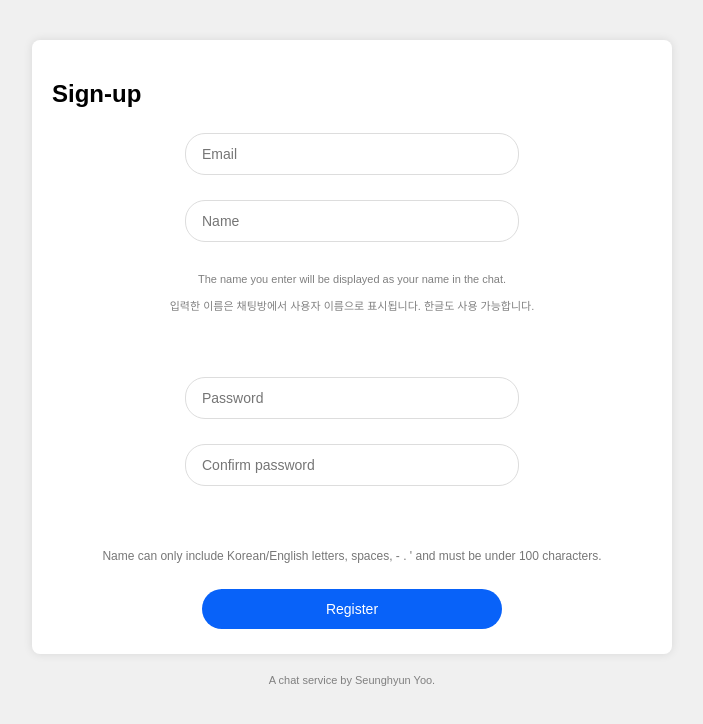
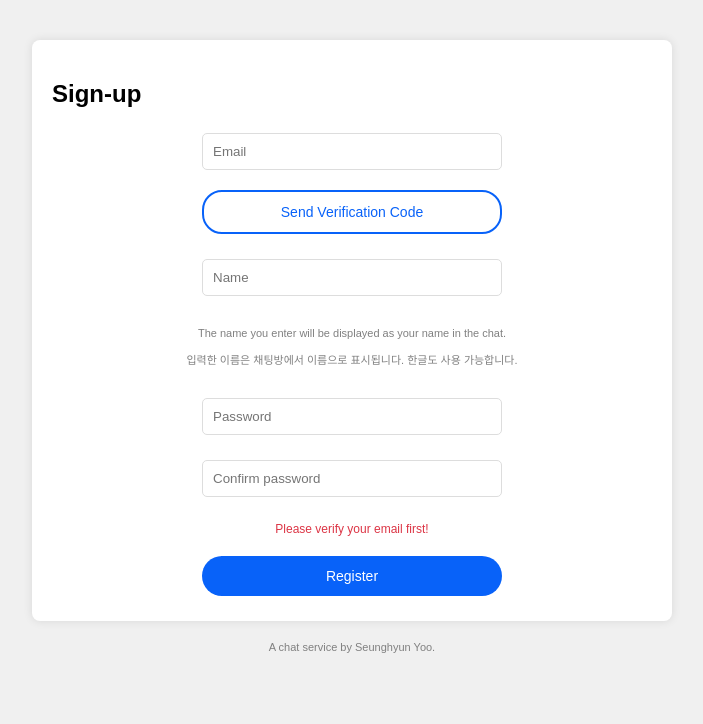
Before and after one commit to sxxnxhy/LetsChat-frontend, a React (Vite) app: page /sign-up in a window 1280 px wide. Both pictures are taken after a click on the button "Register". Shown: the top 724 px of the page, without its empty margins (288-991 px from the left). Built offline with nearby package versions, Linux system fonts and the light colour scheme.

Commit message:
update : 회원가입시 이메일 인증 추가

```diff
--- a/src/components/FindUser.jsx
+++ b/src/components/FindUser.jsx
@@ -66,7 +66,7 @@ function FindUser() {
   return (
     <>
       <div className="container">
-        <h2>Search a User</h2>
+        <h2>Search Users</h2>
         <div className="search-bar">
           <input
             type="text"
@@ -81,7 +81,7 @@ function FindUser() {
         </div>
         <div id="userResults">
           {users.length === 0 ? (
-            <p>Please enter a username to search.</p>
+            <p className='footer'>Please enter a username to search.</p>
           ) : (
             users.map(user => {
               if (user.userId === parseInt(localStorage.getItem('userId'))) {
--- a/src/components/SignUp.jsx
+++ b/src/components/SignUp.jsx
@@ -3,27 +3,116 @@ import { useNavigate } from 'react-router-dom';
 
 function SignUp() {
   const [email, setEmail] = useState('');
-  const [name, setname] = useState('');
+  const [name, setName] = useState('');
   const [password, setPassword] = useState('');
   const [passwordConfirm, setPasswordConfirm] = useState('');
-  const [status, setStatus] = useState('');
+  const [verificationStatus, setVerificationStatus] = useState(''); // For email/verification messages
+  const [signupStatus, setSignupStatus] = useState(''); // For signup-related messages
+  const [verificationCode, setVerificationCode] = useState('');
+  const [isCodeSent, setIsCodeSent] = useState(false);
+  const [isVerified, setIsVerified] = useState(false);
   const navigate = useNavigate();
 
+  const sendVerificationCode = () => {
+    if (!email) {
+      setVerificationStatus('Please enter an email first!');
+      return;
+    }
+
+    setVerificationStatus('Sending verification code...');
+
+    fetch('/api/email/verification/send', {
+      method: 'POST',
+      headers: { 'Content-Type': 'application/x-www-form-urlencoded' },
+      body: `email=${encodeURIComponent(email)}`,
+    })
+      .then(response => {
+        if (response.ok) { // Status 200
+          setIsCodeSent(true);
+          setVerificationStatus('Verification code sent!');
+        } else if (response.status === 401) { // User already exists
+          setVerificationStatus('This email is already registered.');
+        } else { // Other unexpected statuses (e.g., 500)
+          setVerificationStatus('Failed to send verification code. Please try again.');
+        }
+      })
+      .catch(error => {
+        setVerificationStatus('Network error. Please check your connection.');
+        console.error('Network Error:', error);
+      });
+  };
+
+  const resendVerificationCode = () => {
+    setVerificationStatus('Resending verification code...');
+    fetch('/api/email/verification/send', {
+      method: 'POST',
+      headers: { 'Content-Type': 'application/x-www-form-urlencoded' },
+      body: `email=${encodeURIComponent(email)}`,
+    })
+      .then(response => {
+        if (response.ok) {
+          setVerificationStatus('Verification code resent!');
+        } else if (response.status === 401) {
+          setVerificationStatus('This email is already registered.');
+        } else {
+          setVerificationStatus('Failed to resend verification code. Please try again.');
+        }
+      })
+      .catch(error => {
+        setVerificationStatus('Network error. Please check your connection.');
+        console.error('Network Error:', error);
+      });
+  };
+
+  const verifyCode = () => {
+    if (!verificationCode) {
+      setVerificationStatus('Please enter the verification code!');
+      return;
+    }
+
+    setVerificationStatus('Verifying...');
+
+    fetch('/api/email/verification/verify', {
+      method: 'POST',
+      headers: { 'Content-Type': 'application/json' },
+      body: JSON.stringify({ email: email, code: Number(verificationCode) }),
+    })
+      .then(response => {
+        if (response.ok) {
+          setIsVerified(true);
+          setVerificationStatus('Email verified successfully!');
+        } else if (response.status === 400) {
+          setVerificationStatus('Invalid or expired code.');
+        } else {
+          setVerificationStatus('Verification failed. Please try again.');
+        }
+      })
+      .catch(error => {
+        setVerificationStatus('Network error. Please check your connection.');
+        console.error('Error:', error);
+      });
+  };
+
   const handleSignUp = () => {
-    const nameRegex = /^[a-zA-Z가-힣\s\-.'']{1,100}$/;
+    const nameRegex = /^[a-zA-Z가-힣\-.''][a-zA-Z가-힣\s\-.'']{0,99}$/;
+
+    if (!isVerified) {
+      setSignupStatus('Please verify your email first!');
+      return;
+    }
 
     if (password !== passwordConfirm) {
-      setStatus('Please check your passwords');
+      setSignupStatus('Please check your passwords');
       return;
     }
 
     if (!nameRegex.test(name)) {
-      setStatus("Name can only include Korean/English letters, spaces, - . ' and must be under 100 characters.");
+      setSignupStatus("Name can only include Korean/English letters, spaces, - . ' and must be under 100 characters.");
       return;
     }
 
     if (email && name && password) {
-      setStatus('Signing up...');
+      setSignupStatus('Signing up...');
       fetch('/api/user/sign-up', {
         method: 'POST',
         headers: { 'Content-Type': 'application/json' },
@@ -34,15 +123,15 @@ function SignUp() {
           return response.json();
         })
         .then(user => {
-          setStatus(`Sign up completed!, ${user.name}!`);
+          setSignupStatus(`Sign up completed!, ${user.name}!`);
           setTimeout(() => navigate('/login'), 1000);
         })
         .catch(error => {
-          setStatus('Either this email is taken or invalid email. Please check your email');
+          setSignupStatus('Either this email is taken or invalid email. Please check your email');
           console.error('Error:', error);
         });
     } else {
-      setStatus('Please check your email, name and password');
+      setSignupStatus('Please check your email, name and password');
     }
   };
 
@@ -51,6 +140,7 @@ function SignUp() {
       <div className="container">
         <h2>Sign-up</h2>
         <div className="login-form">
+          <div className="email-section">
             <input
               type="email"
               id="email"
@@ -58,17 +148,63 @@ function SignUp() {
               maxLength={100}
               value={email}
               onChange={(e) => setEmail(e.target.value)}
+              disabled={isVerified || isCodeSent}
             />
+            {!isVerified && (
+              <button
+                type="button"
+                className="verification-btn"
+                onClick={isCodeSent ? resendVerificationCode : sendVerificationCode}
+              >
+                {isCodeSent ? 'Resend' : 'Send Verification Code'}
+              </button>
+            )}
+            {isCodeSent && !isVerified && (
+              <>
+                <input
+                  type="text"
+                  id="verificationCode"
+                  placeholder="Verification Code"
+                  maxLength={6}
+                  value={verificationCode}
+                  onChange={(e) => setVerificationCode(e.target.value)}
+                />
+                <button
+                  type="button"
+                  className="verification-btn"
+                  onClick={verifyCode}
+                >
+                  Verify
+                </button>
+              </>
+            )}
+            {verificationStatus && (
+              <p
+                className={`verification-status ${
+                  verificationStatus.includes('successfully') || verificationStatus.includes('sent') || verificationStatus.includes('resent')
+                    ? 'success'
+                    : verificationStatus.includes('failed') || verificationStatus.includes('Invalid') || verificationStatus.includes('error') || verificationStatus.includes('Please') || verificationStatus.includes('already')
+                    ? 'error'
+                    : ''
+                }`}
+              >
+                {verificationStatus}
+              </p>
+            )}
+          </div>
+
           <input
             type="text"
             id="name"
             placeholder="Name"
             maxLength={100}
             value={name}
-            onChange={(e) => setname(e.target.value)}
+            onChange={(e) => setName(e.target.value)}
           />
-          <p className="footer">The name you enter will be displayed as your name in the chat.<br/><br/>입력한 이름은 채팅방에서 사용자 이름으로 표시됩니다. 한글도 사용 가능합니다.</p>
-          <br />
+          <p className="footer">
+            The name you enter will be displayed as your name in the chat.<br/><br/>
+            입력한 이름은 채팅방에서 이름으로 표시됩니다. 한글도 사용 가능합니다.
+          </p>
           <input
             type="password"
             id="password"
@@ -83,9 +219,20 @@ function SignUp() {
             value={passwordConfirm}
             onChange={(e) => setPasswordConfirm(e.target.value)}
           />
-          <br/>
-
-          <p id="loginStatus">{status}</p>
+          {signupStatus && (
+            <p
+              id="signupStatus"
+              className={`verification-status ${
+                signupStatus.includes('completed')
+                  ? 'success'
+                  : signupStatus.includes('Please') || signupStatus.includes('taken') || signupStatus.includes('invalid') || signupStatus.includes('Name')
+                  ? 'error'
+                  : ''
+              }`}
+            >
+              {signupStatus}
+            </p>
+          )}
           <button onClick={handleSignUp}>Register</button>
         </div>
       </div>
--- a/src/style.css
+++ b/src/style.css
@@ -540,21 +540,53 @@ button:hover {
 .login-form {
     display: flex;
     flex-direction: column;
-    gap: 15px; /* Space between form elements */
-    align-items: center; /* Center form elements horizontally */
-}
+    gap: 15px;
+    align-items: center;
+    width: 100%;
+  }
 
-.login-form input {
-    width: 100%; /* Full width for consistency */
-    max-width: 300px; /* Limit input width */
-    padding: 12px 16px;
+  .email-section {
+    display: flex;
+    flex-direction: column;
+    gap: 10px;
+    width: 100%;
+    max-width: 300px;
+  }
+
+  /* Ensure all inputs have consistent styling */
+  .login-form input {
+    width: 100%;
+    max-width: 300px;
+    padding: 10px;
+    margin: 5px 0;
     border: 1px solid #ddd;
+    border-radius: 5px;
+    box-sizing: border-box;
+  }
+
+  /* Buttons in the email section */
+  .verification-btn {
+    padding: 12px 20px;
     border-radius: 20px;
-    outline: none;
+    background-color: white;
+    color: #0862f9;
+    border: 2px solid #0862f9;
+    cursor: pointer;
     font-size: 14px;
-}
+    transition: background-color 0.2s ease;
+    width: 100%;
+    max-width: 300px;
+    box-sizing: border-box;
+  }
 
-.login-form button {
+  .verification-btn:hover {
+    background-color: #f0f4ff;
+  }
+
+  /* Register button */
+  .login-form button:not(.verification-btn) {
+    width: 100%;
+    max-width: 300px;
     padding: 12px 20px;
     border-radius: 20px;
     background-color: #0862f9;
@@ -563,21 +595,24 @@ button:hover {
     cursor: pointer;
     font-size: 14px;
     transition: background-color 0.2s ease;
-    width: 100%; /* Full width */
-    max-width: 300px; /* Match input width */
-}
+    box-sizing: border-box;
+  }
 
-.login-form button:hover {
-    background-color: #0056b3;
-}
+  /* Unified status styling */
+  .verification-status {
+    font-size: 12px;
+    margin: 5px 0 0;
+    text-align: center;
+    color: #777; /* Default color, same as original #signupStatus */
+  }
 
-#loginStatus {
-    font-size: 12px;
-    color: #777;
-    margin: 10px 0 0;
-    min-height: 20px; /* Prevent layout shift */
-}
+  .verification-status.success {
+    color: #28a745; /* Green for success */
+  }
 
+  .verification-status.error {
+    color: #dc3545; /* Red for error */
+  }
 
 /* ========================================================================= */
 /* Miscellaneous */
```
Lines whose indentation alone changed are shown as unchanged.
